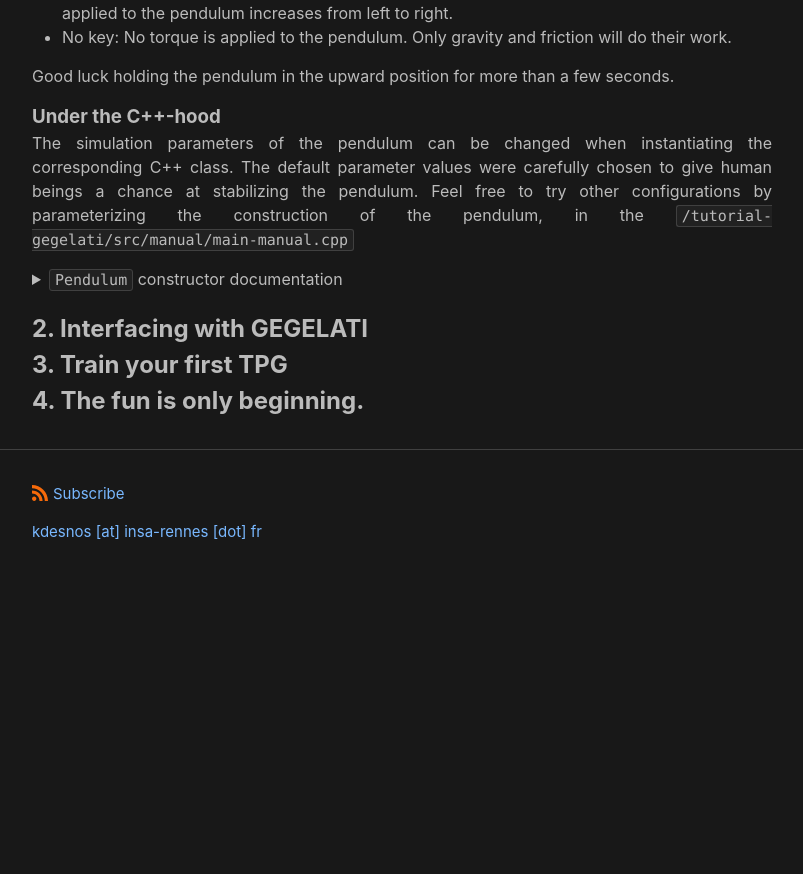
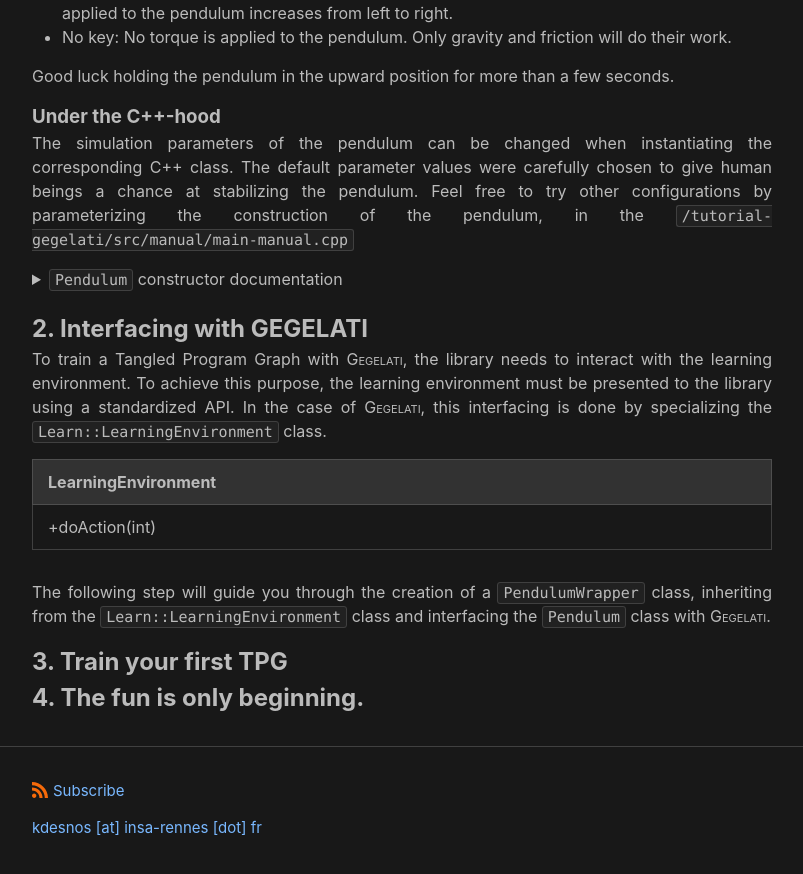
Before and after one commit to gegelati/gegelati-tutorial, a Jekyll site: the page built from docs/index.md, in a window 1280 px wide and 900 px high, scrolled down 2595 px. Shown: the top 874 px of the window, without its empty margins (238-1041 px from the left). Built offline with Jekyll 4.4.1, drawn with Linux system fonts in a browser that asks for light colours; before the commit the page ends 3198 px from its top, so only the background shows below that.

Commit message:
(Pages) Interfacing (wip)

````diff
--- a/docs/index.md
+++ b/docs/index.md
@@ -128,7 +128,7 @@
 Feel free to try other configurations by parameterizing the construction of the pendulum, in the `/tutorial-gegelati/src/manual/main-manual.cpp`
 
 {% details `Pendulum` constructor documentation %}
-```C++
+```cpp
 /**
 * \brief Default constructor for a pendulum.
 *
@@ -152,8 +152,18 @@
 
 {% enddetails %}
 
+## 2. Interfacing with GEGELATI
 
-## 2. Interfacing with GEGELATI
+To train a Tangled Program Graph with <span style="font-variant: small-caps;">Gegelati</span>, the library needs to interact with the learning environment.
+To achieve this purpose, the learning environment must be presented to the library using a standardized API.
+In the case of <span style="font-variant: small-caps;">Gegelati</span>, this interfacing is done by specializing the `Learn::LearningEnvironment` class.
+
+| LearningEnvironment |
+|:------------------- |
+|+doAction(int)       |
+
+The following step will guide you through the creation of a `PendulumWrapper` class, inheriting from the `Learn::LearningEnvironment` class and interfacing the `Pendulum` class with <span style="font-variant: small-caps;">Gegelati</span>.
+
 
 ## 3. Train your first TPG
 
````
